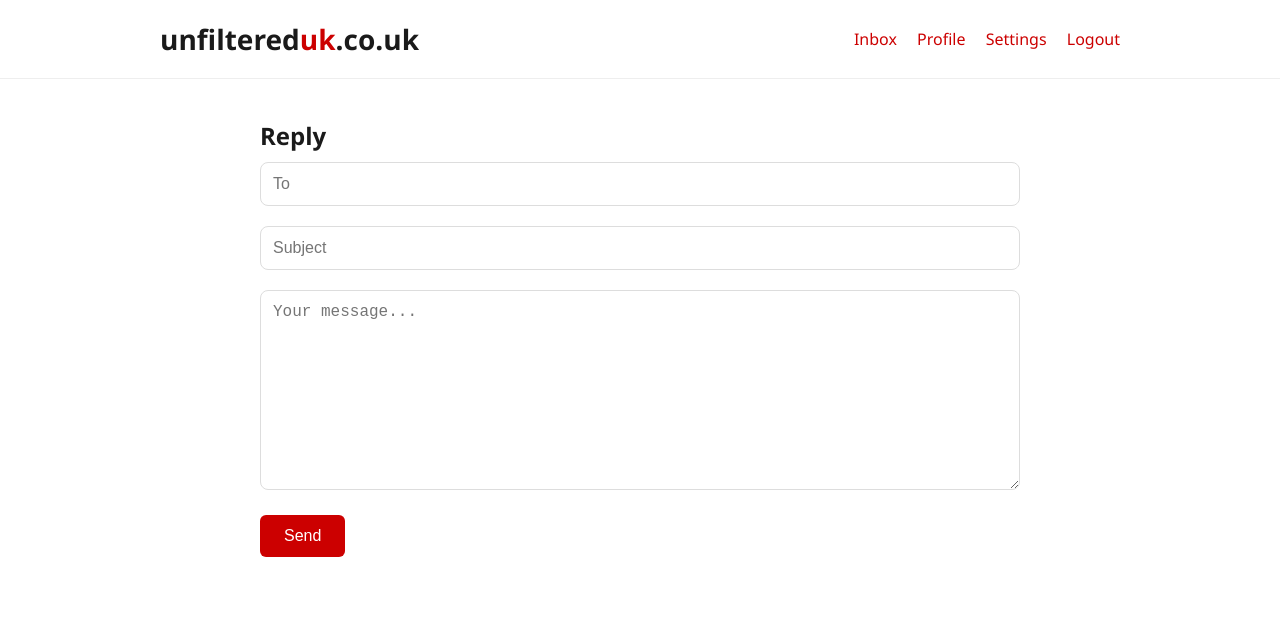
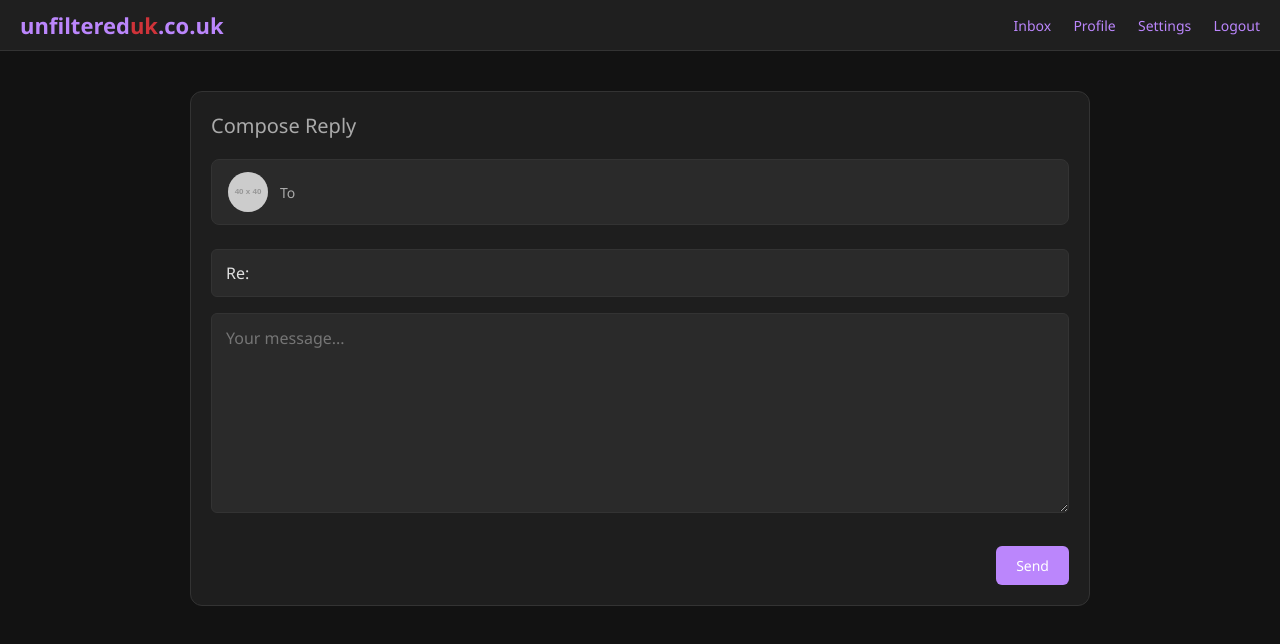
Before and after one commit to N2RSolaceDev/unfiltereduk-, a website: page public/reply.html in a window 1280 px wide. Drawn offline with Linux system fonts and the light colour scheme; no server answers; sample sign-in values are in the browser's storage; placeholder pictures from the web are drawn by us.

Commit message:
Update reply.html

```diff
--- a/public/reply.html
+++ b/public/reply.html
@@ -5,29 +5,200 @@
   <meta name="viewport" content="width=device-width, initial-scale=1.0"/>
   <title>Reply | unfiltereduk.co.uk</title>
   <style>
-    * { margin: 0; padding: 0; box-sizing: border-box; }
-    body { font-family: 'Segoe UI', sans-serif; background: #fff; color: #1a1a1a; }
-    header { padding: 20px 0; border-bottom: 1px solid #eee; }
-    header .container { max-width: 1000px; margin: 0 auto; padding: 0 20px; display: flex; justify-content: space-between; align-items: center; }
-    header h1 { font-size: 28px; }
-    header h1 span { color: #c00; }
-    nav a { margin-left: 16px; color: #c00; text-decoration: none; font-weight: 500; }
-    main.container { padding: 40px 20px; max-width: 800px; margin: 0 auto; }
-    input, textarea { width: 100%; padding: 12px; margin: 10px 0; border: 1px solid #ddd; border-radius: 8px; font-size: 16px; }
-    textarea { min-height: 200px; }
-    button { background: #c00; color: white; padding: 12px 24px; border: none; border-radius: 6px; font-size: 16px; cursor: pointer; margin-top: 10px; }
+    /* === Global Dark Theme === */
+    :root {
+      --bg: #121212;
+      --card-bg: #1e1e1e;
+      --text: #e0e0e0;
+      --text-secondary: #aaaaaa;
+      --border: #333333;
+      --accent: #bb86fc;
+      --error: #cf3339;
+      --hover-bg: #2a2a2a;
+      --toolbar-bg: #1f1f1f;
+      --input-bg: #2a2a2a;
+    }
+
+    * {
+      margin: 0;
+      padding: 0;
+      box-sizing: border-box;
+      font-family: 'Segoe UI', Roboto, Arial, sans-serif;
+    }
+
+    body {
+      background: var(--bg);
+      color: var(--text);
+      min-height: 100vh;
+    }
+
+    /* === Topbar === */
+    .topbar {
+      display: flex;
+      align-items: center;
+      justify-content: space-between;
+      padding: 10px 20px;
+      background: var(--toolbar-bg);
+      border-bottom: 1px solid var(--border);
+    }
+
+    .logo {
+      font-size: 22px;
+      font-weight: bold;
+      color: var(--accent);
+    }
+
+    .logo span {
+      color: var(--error);
+    }
+
+    .topbar nav a {
+      margin-left: 18px;
+      color: var(--accent);
+      text-decoration: none;
+      font-size: 14px;
+      font-weight: 500;
+    }
+
+    .topbar nav a:hover {
+      text-decoration: underline;
+    }
+
+    /* === Main Layout === */
+    .container {
+      max-width: 900px;
+      margin: 40px auto;
+      padding: 20px;
+      background: var(--card-bg);
+      border-radius: 12px;
+      border: 1px solid var(--border);
+    }
+
+    h2 {
+      font-size: 20px;
+      margin-bottom: 20px;
+      color: var(--text-secondary);
+      font-weight: 500;
+    }
+
+    /* === Recipient Bar with Avatar === */
+    .recipient-bar {
+      display: flex;
+      align-items: center;
+      padding: 12px 16px;
+      background: var(--input-bg);
+      border-radius: 8px;
+      border: 1px solid var(--border);
+      margin-bottom: 16px;
+      gap: 12px;
+    }
+
+    .avatar {
+      width: 40px;
+      height: 40px;
+      border-radius: 50%;
+      object-fit: cover;
+      background: #555;
+      display: flex;
+      align-items: center;
+      justify-content: center;
+      font-weight: bold;
+      font-size: 18px;
+    }
+
+    .recipient-info {
+      flex: 1;
+    }
+
+    .recipient-label {
+      font-size: 14px;
+      color: var(--text-secondary);
+    }
+
+    .recipient-email {
+      font-size: 16px;
+      color: var(--text);
+      font-weight: 500;
+    }
+
+    /* === Inputs === */
+    input, textarea {
+      width: 100%;
+      padding: 12px 14px;
+      margin: 8px 0;
+      background: var(--input-bg);
+      border: 1px solid var(--border);
+      border-radius: 6px;
+      color: var(--text);
+      font-size: 16px;
+      outline: none;
+      transition: border 0.2s;
+    }
+
+    input:focus, textarea:focus {
+      border-color: var(--accent);
+    }
+
+    textarea {
+      min-height: 200px;
+      resize: vertical;
+      line-height: 1.5;
+    }
+
+    /* === Action Buttons === */
+    .actions {
+      display: flex;
+      justify-content: flex-end;
+      margin-top: 20px;
+    }
+
+    button {
+      background: var(--accent);
+      color: white;
+      border: none;
+      padding: 10px 20px;
+      border-radius: 6px;
+      font-size: 14px;
+      font-weight: 500;
+      cursor: pointer;
+      transition: background 0.2s;
+    }
+
+    button:hover {
+      background: #9b68db;
+    }
+
+    /* === Status Message === */
     .status {
-      padding: 12px; margin: 15px 0; border-radius: 6px; text-align: center; font-size: 14px;
+      padding: 12px;
+      margin: 15px 0;
+      border-radius: 6px;
+      text-align: center;
+      font-size: 14px;
     }
-    .status.success { background: #d4edda; color: #155724; border: 1px solid #c3e6cb; }
-    .status.error { background: #f8d7da; color: #721c24; border: 1px solid #f5c6cb; }
-    .hidden { display: none; }
+
+    .status.success {
+      background: #d4edda;
+      color: #155724;
+      border: 1px solid #c3e6cb;
+    }
+
+    .status.error {
+      background: #3a1818;
+      color: var(--error);
+      border: 1px solid var(--error);
+    }
+
+    .hidden {
+      display: none;
+    }
   </style>
 </head>
 <body>
-  <header>
-    <div class="container">
-      <h1>unfiltered<span>uk</span>.co.uk</h1>
+
+  <!-- Topbar -->
+  <div class="topbar">
+    <div class="logo">unfiltered<span>uk</span>.co.uk</div>
     <nav>
       <a href="inbox.html">Inbox</a>
       <a href="profile.html">Profile</a>
@@ -35,16 +206,30 @@
       <a href="#" onclick="logout()">Logout</a>
     </nav>
   </div>
-  </header>
 
-  <main class="container">
-    <h2>Reply</h2>
-    <input type="email" id="to" placeholder="To" readonly />
-    <input type="text" id="subject" placeholder="Subject" />
+  <!-- Main Container -->
+  <div class="container">
+    <h2>Compose Reply</h2>
+
+    <!-- Recipient with Avatar -->
+    <div class="recipient-bar">
+      <img id="avatar" class="avatar" src="https://via.placeholder.com/40" alt="Avatar">
+      <div class="recipient-info">
+        <div class="recipient-label">To</div>
+        <div class="recipient-email" id="to-email">Loading...</div>
+      </div>
+    </div>
+
+    <input type="text" id="subject" placeholder="Subject" readonly />
+
     <textarea id="body" placeholder="Your message..."></textarea>
+
+    <div class="actions">
       <button onclick="sendMessage()">Send</button>
+    </div>
+
     <div id="status" class="status hidden"></div>
-  </main>
+  </div>
 
   <script>
     const token = localStorage.getItem('token');
@@ -54,16 +239,42 @@
     const to = decodeURIComponent(params.get('to') || '');
     const subject = decodeURIComponent(params.get('subject') || '');
 
-    document.getElementById('to').value = to;
-    document.getElementById('subject').value = subject;
+    // Populate fields
+    document.getElementById('to-email').textContent = to;
+    document.getElementById('subject').value = subject.startsWith('Re: ') ? subject : `Re: ${subject}`;
 
+    // Fetch sender profile to get avatar
+    async function loadSenderProfile() {
+      try {
+        const res = await fetch(`/api/user/email/${encodeURIComponent(to)}`);
+        if (res.ok) {
+          const user = await res.json();
+          const avatarImg = document.getElementById('avatar');
+          if (user.avatar) {
+            avatarImg.src = user.avatar;
+          } else {
+            // Fallback: Initials
+            const parts = user.fullName?.split(' ') || [to.split('@')[0]];
+            const initials = parts.map(p => p[0]).join('').toUpperCase().substring(0, 2);
+            avatarImg.src = 'https://via.placeholder.com/40';
+            avatarImg.style.background = '#777';
+            avatarImg.textContent = initials;
+            avatarImg.style.color = 'white';
+          }
+        }
+      } catch (err) {
+        console.warn('Could not load sender profile:', err);
+      }
+    }
+
+    // Send message
     async function sendMessage() {
-      const to = document.getElementById('to').value;
+      const to = document.getElementById('to-email').textContent;
       const subject = document.getElementById('subject').value;
       const body = document.getElementById('body').value;
 
-      if (!to || !subject || !body) {
-        return setStatus('All fields required.', true);
+      if (!to || !subject || !body.trim()) {
+        return setStatus('All fields are required.', true);
       }
 
       const res = await fetch('/api/send', {
@@ -76,15 +287,17 @@
       });
 
       if (res.ok) {
-        setStatus('Message sent!', false);
-        document.getElementById('to').value = '';
-        document.getElementById('subject').value = '';
-        document.getElementById('body').value = '';
+        setStatus('✅ Message sent!', false);
+        setTimeout(() => {
+          location.href = 'inbox.html';
+        }, 1000);
       } else {
-        setStatus('Send failed.', true);
+        const data = await res.json();
+        setStatus('❌ Send failed: ' + (data.error || 'Unknown error'), true);
       }
     }
 
+    // Show status
     function setStatus(msg, error = false) {
       const el = document.getElementById('status');
       el.textContent = msg;
@@ -93,10 +306,16 @@
       setTimeout(() => el.classList.add('hidden'), 4000);
     }
 
+    // Logout
     function logout() {
       localStorage.clear();
       location.href = 'index.html';
     }
+
+    // On load
+    window.onload = () => {
+      loadSenderProfile();
+    };
   </script>
 </body>
 </html>
```
Lines whose indentation alone changed are shown as unchanged.
